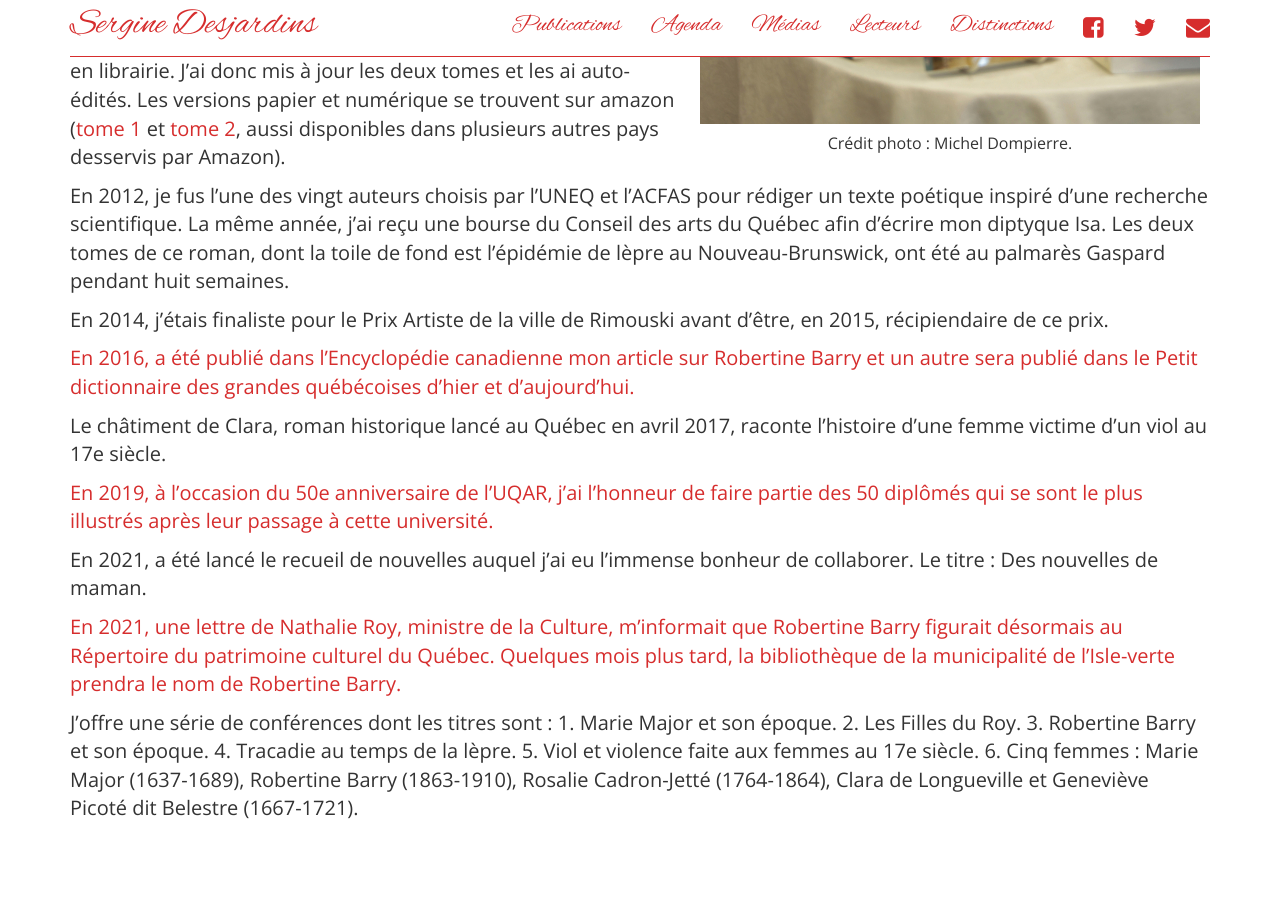
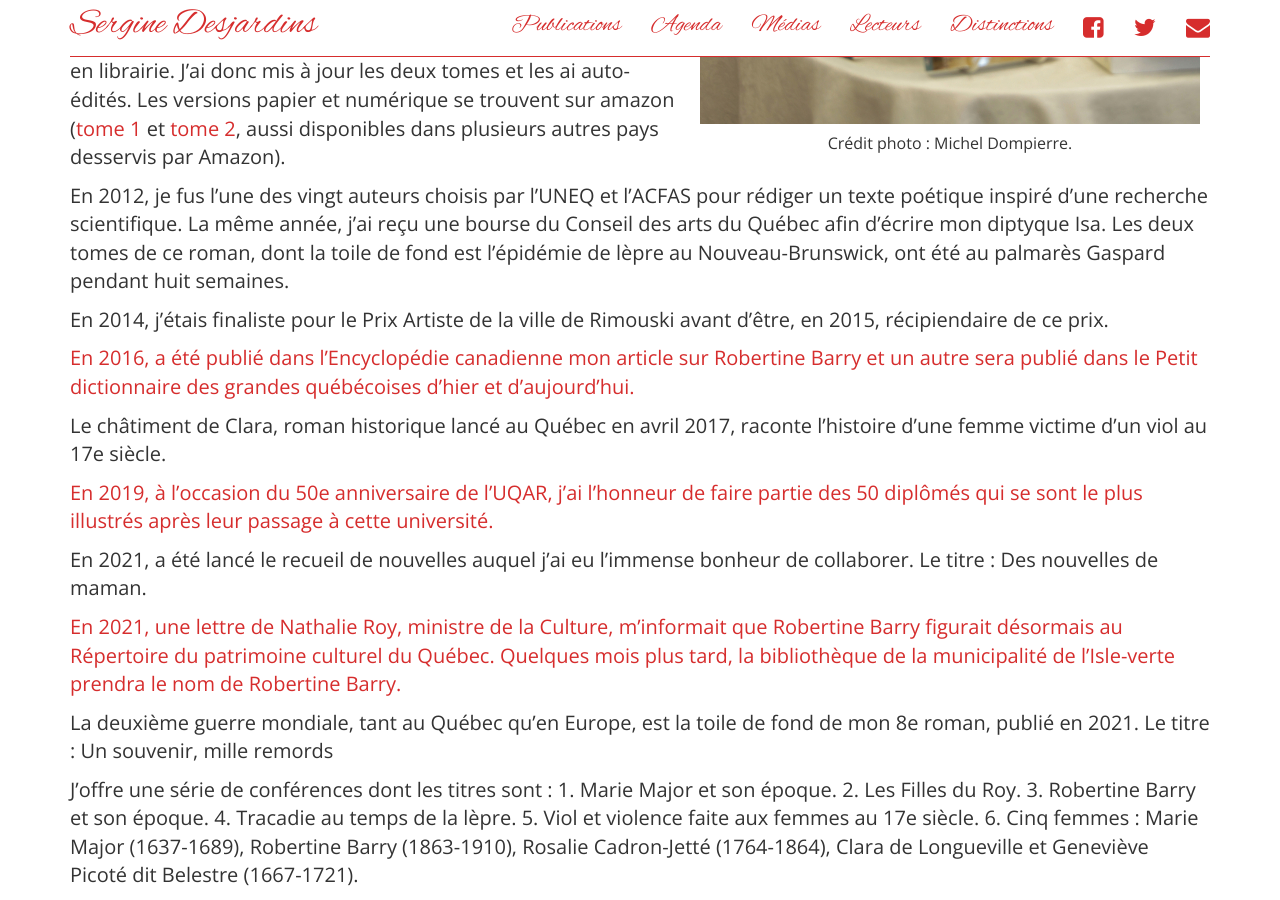
Before and after one commit to serginedesjardins/serginedesjardins.github.io, a Jekyll site: the page built from index.md, in a window 1280 px wide and 900 px high, scrolled down 701 px. Built offline with Jekyll 4.4.1, drawn with Linux system fonts in a browser that asks for light colours; nearby versions of some CDN libraries; before the commit the page ends 1534 px from its top, so only the background shows below that.

Commit message:
Ajout : info mon 8e roman

```diff
--- a/index.md
+++ b/index.md
@@ -40,4 +40,6 @@ En 2021, a été lancé le recueil de nouvelles auquel j’ai eu l’immense bon
 
 [En 2021, une lettre de Nathalie Roy, ministre de la Culture, m’informait que Robertine Barry figurait désormais au Répertoire du patrimoine culturel du Québec. Quelques mois plus tard, la bibliothèque de la municipalité de l’Isle-verte prendra le nom de Robertine Barry.](https://www.lesoleil.com/actualite/en-region/lisle-verte-renommera-sa-bibliotheque-pour-rendre-hommage-a-la-premiere-femme-journaliste-du-quebec-a4edd74d356108ee90468035adaa31ee)
 
+La deuxième guerre mondiale, tant au Québec qu’en Europe, est la toile de fond de mon 8e roman, publié en 2021. Le titre : Un souvenir, mille remords
+
 J'offre une série de conférences dont les titres sont : 1. Marie Major et son époque. 2. Les Filles du Roy. 3. Robertine Barry et son époque. 4. Tracadie au temps de la lèpre. 5. Viol et violence faite aux femmes au 17e siècle. 6. Cinq femmes : Marie Major (1637-1689), Robertine Barry (1863-1910), Rosalie Cadron-Jetté (1764-1864), Clara de Longueville et Geneviève Picoté dit Belestre (1667-1721).
```
